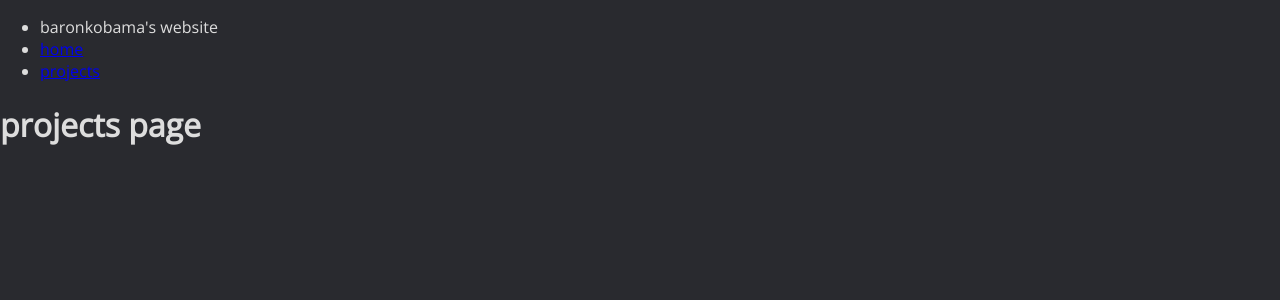
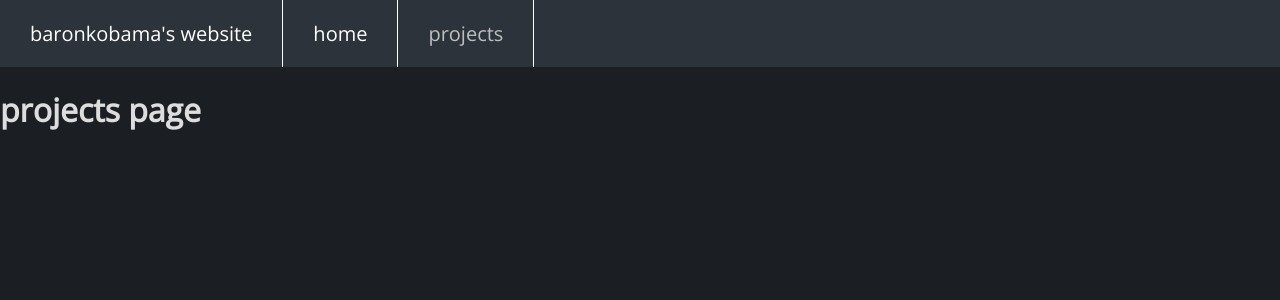
Before and after one commit to baronkobama/ObamaSite, a Flask app: page /projects in a window 1280 px wide. Shown: the top 300 px of the page. Run offline with Flask 2, Linux system fonts and the light colour scheme; some libraries are stand-ins or nearby versions.

Commit message:
fix: broken CSS code

```diff
--- a/src/static/css/local/index.css
+++ b/src/static/css/local/index.css
@@ -1,5 +1,5 @@
 /* This CSS file is used for styling the index page. */
 
-.ssh {
+.name-writer h1 {
     display: flex;
 }
--- a/src/static/css/styles.css
+++ b/src/static/css/styles.css
@@ -7,26 +7,26 @@
 }
 
 body {
-    background-color: #292A2F;
+    background-color: #1B1F24;
     color: #DDDDDD;
     font-family: "Open Sans", Helvetica, sans-serif;
     margin: 0px;
 }
 
-.navbar {
-    background-color: #101113;
+#navbar {
+    background-color: #2D333B;
     color: #FFFFFF;
-    font-size: 18px;
+    font-size: 20px;
 }
 
-.navbar ul {
+#navbar ul {
     list-style-type: none;
     margin: 0px;
     overflow: hidden;
     padding: 0px;
 }
 
-.navbar li {
+#navbar li {
     border-right: 1px solid #FFFFFF;
     display: block;
     float: left;
@@ -37,16 +37,16 @@ body {
     text-align: center;
 }
 
-.navbar-active {
-    color: #CCCCCC;
+#navbar li a.active {
+    color: #BEBEBE;
     text-decoration: none;
 }
 
-.navbar li a:not(.navbar-active) {
+#navbar li a:not(.active) {
     color: #FFFFFF;
     text-decoration: none;
 }
 
-.navbar li a:hover:not(.navbar-active) {
-    color: #CCCCCC;
+#navbar li a:hover:not(.active) {
+    color: #BEBEBE;
 }
```
